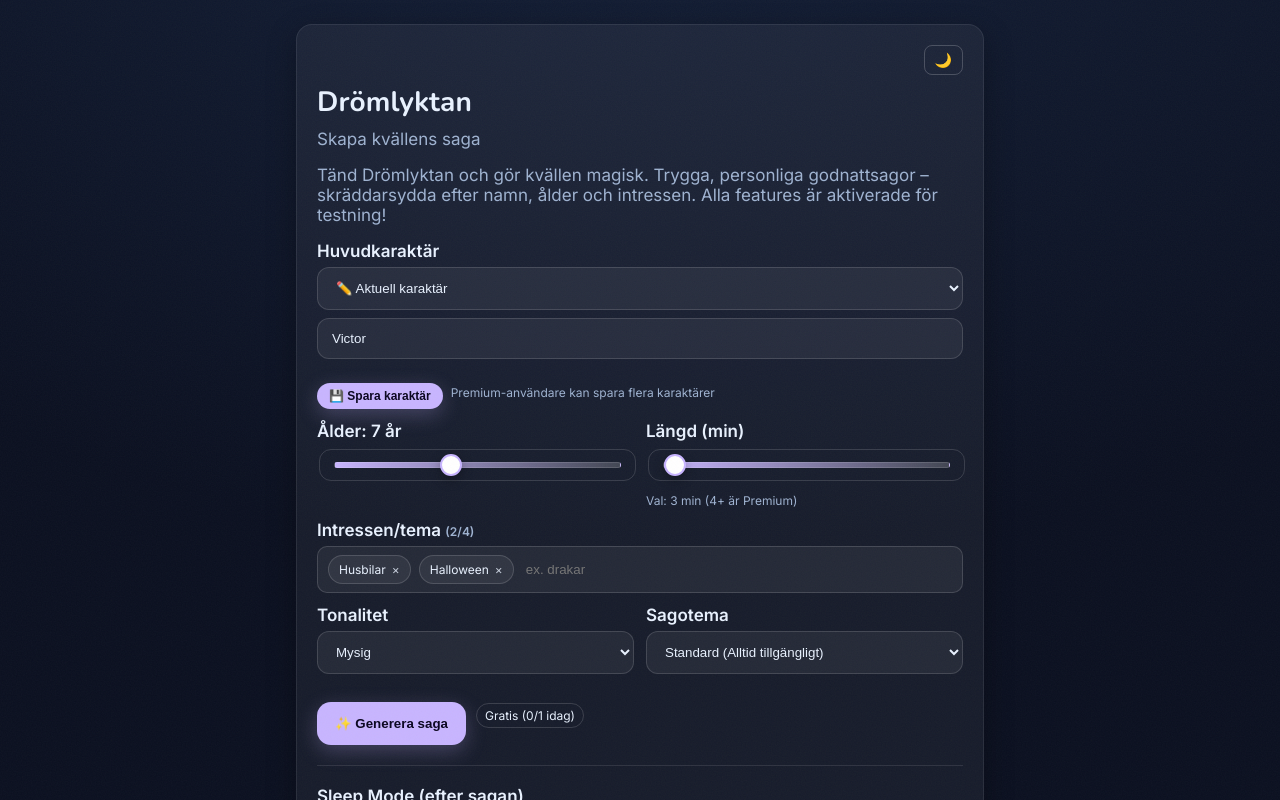
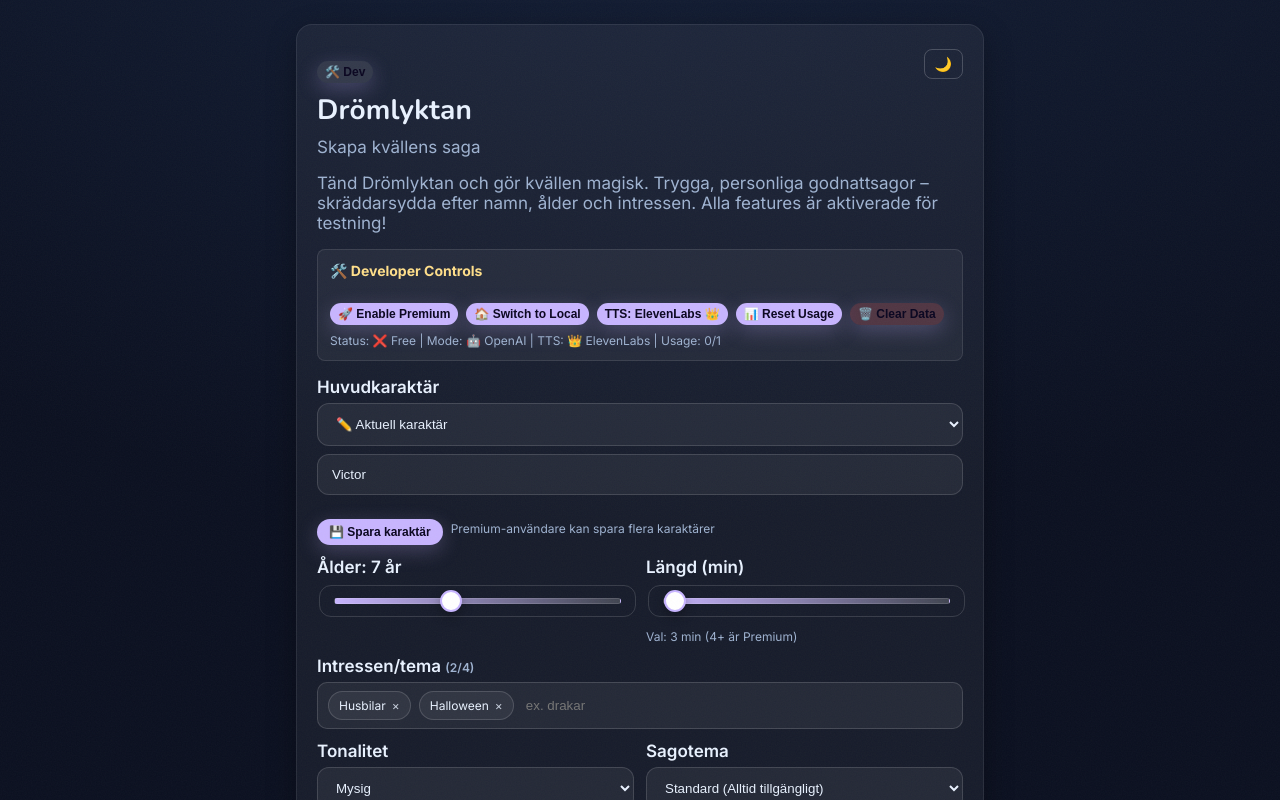
Before and after one commit to OlofStrape/storyteller, a Next.js app: page / in a window 1280 px wide. Shown: the top 800 px of the page. Built offline with nearby package versions, Linux system fonts and the light colour scheme.

Commit message:
Add back simplified dev controls for testing premium, mode, and TTS provider

```diff
--- a/app/page.tsx
+++ b/app/page.tsx
@@ -45,7 +45,7 @@ export default function HomePage() {
   const [showInstallPrompt, setShowInstallPrompt] = useState<boolean>(false);
   const [deferredPrompt, setDeferredPrompt] = useState<any>(null);
   const [notificationPermission, setNotificationPermission] = useState<NotificationPermission>("default");
-  const [showDevControls, setShowDevControls] = useState<boolean>(false);
+  const [showDevControls, setShowDevControls] = useState<boolean>(true); // Always show dev controls for testing
   const [isClient, setIsClient] = useState<boolean>(false);
 
   const showToast = (message: string, type: 'success' | 'error' | 'info' = 'info') => {
@@ -830,6 +830,13 @@ export default function HomePage() {
                 🔔 Notifikationer
               </button>
             )}
+            <button
+              onClick={() => setShowDevControls(!showDevControls)}
+              className="button"
+              style={{ fontSize: "12px", padding: "4px 8px", background: "rgba(255,255,255,0.1)" }}
+            >
+              🛠️ Dev
+            </button>
           </div>
           <button
             onClick={toggleTheme}
@@ -849,6 +856,38 @@ export default function HomePage() {
         <h1>Drömlyktan</h1>
         <p className="muted">Skapa kvällens saga</p>
         <p className="muted">Tänd Drömlyktan och gör kvällen magisk. Trygga, personliga godnattsagor – skräddarsydda efter namn, ålder och intressen. Alla features är aktiverade för testning!</p>
+
+        {showDevControls && (
+          <div style={{
+            background: "rgba(255,255,255,0.05)",
+            border: "1px solid rgba(255,255,255,0.1)",
+            borderRadius: "8px",
+            padding: "12px",
+            marginBottom: "16px"
+          }}>
+            <h3 style={{ fontSize: "14px", margin: "0 0 8px", color: "var(--accent-gold)" }}>🛠️ Developer Controls</h3>
+            <div style={{ display: "flex", gap: "8px", flexWrap: "wrap" }}>
+              <button onClick={() => setHasPremium(!hasPremium)} className="button" style={{ fontSize: "12px", padding: "4px 8px" }}>
+                {hasPremium ? "🔒 Disable Premium" : "🚀 Enable Premium"}
+              </button>
+              <button onClick={() => setMode(mode === "openai" ? "local" : "openai")} className="button" style={{ fontSize: "12px", padding: "4px 8px" }}>
+                {mode === "openai" ? "🏠 Switch to Local" : "🤖 Switch to OpenAI"}
+              </button>
+              <button onClick={() => setTtsProvider(ttsProvider === "elevenlabs" ? "web-speech" : "elevenlabs")} className="button" style={{ fontSize: "12px", padding: "4px 8px" }}>
+                TTS: {ttsProvider === "elevenlabs" ? "ElevenLabs 👑" : "Web Speech 🆓"}
+              </button>
+              <button onClick={resetDailyUsage} className="button" style={{ fontSize: "12px", padding: "4px 8px" }}>
+                📊 Reset Usage
+              </button>
+              <button onClick={clearAllData} className="button" style={{ fontSize: "12px", padding: "4px 8px", background: "rgba(255,100,100,0.2)" }}>
+                🗑️ Clear Data
+              </button>
+            </div>
+            <div style={{ fontSize: "12px", color: "var(--text-secondary)", marginTop: "8px" }}>
+              Status: {hasPremium ? "✅ Premium" : "❌ Free"} | Mode: {mode === "openai" ? "🤖 OpenAI" : "🏠 Local"} | TTS: {ttsProvider === "elevenlabs" ? "👑 ElevenLabs" : "🆓 Web Speech"} | Usage: {dailyUsage}/{getDailyLimit()}
+            </div>
+          </div>
+        )}
 
         <label>Huvudkaraktär {savedCharacters.length > 0 && <span className="badge">💾 {savedCharacters.length} sparad{savedCharacters.length > 1 ? 'e' : ''}</span>}</label>
         <select value={selectedCharacter} onChange={(e) => {
```
